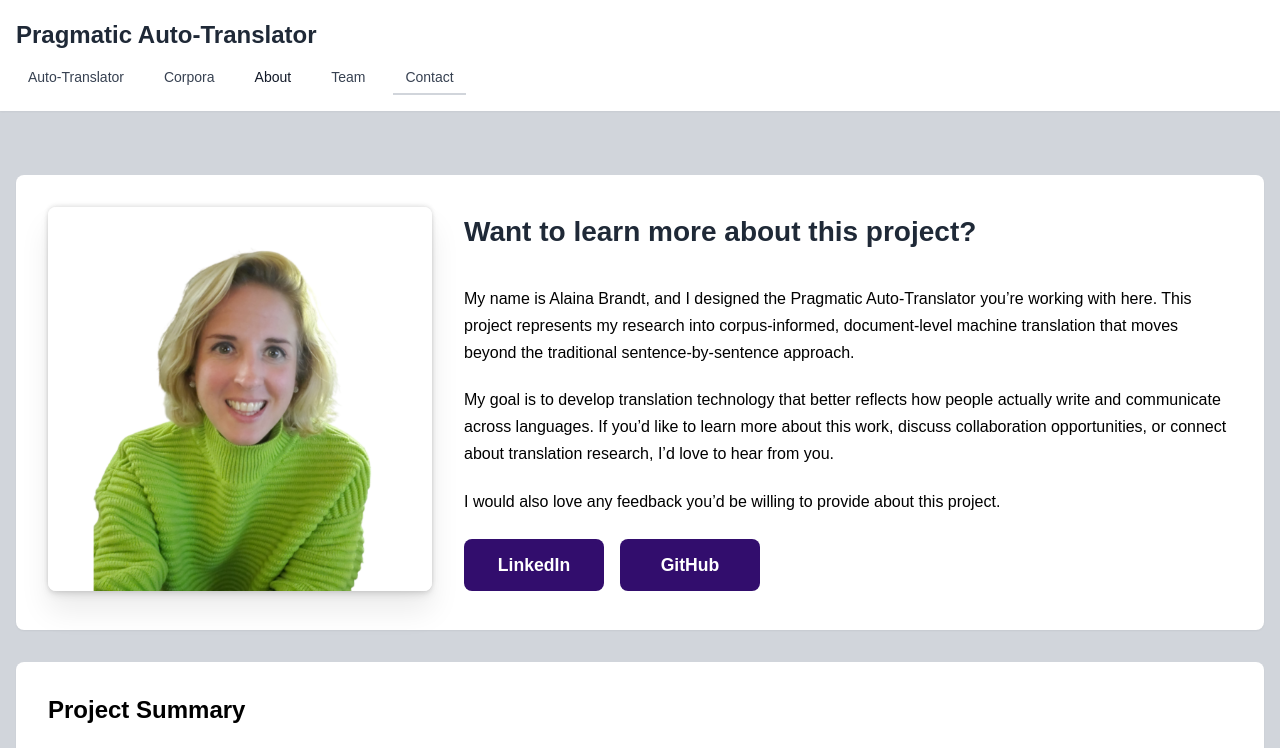
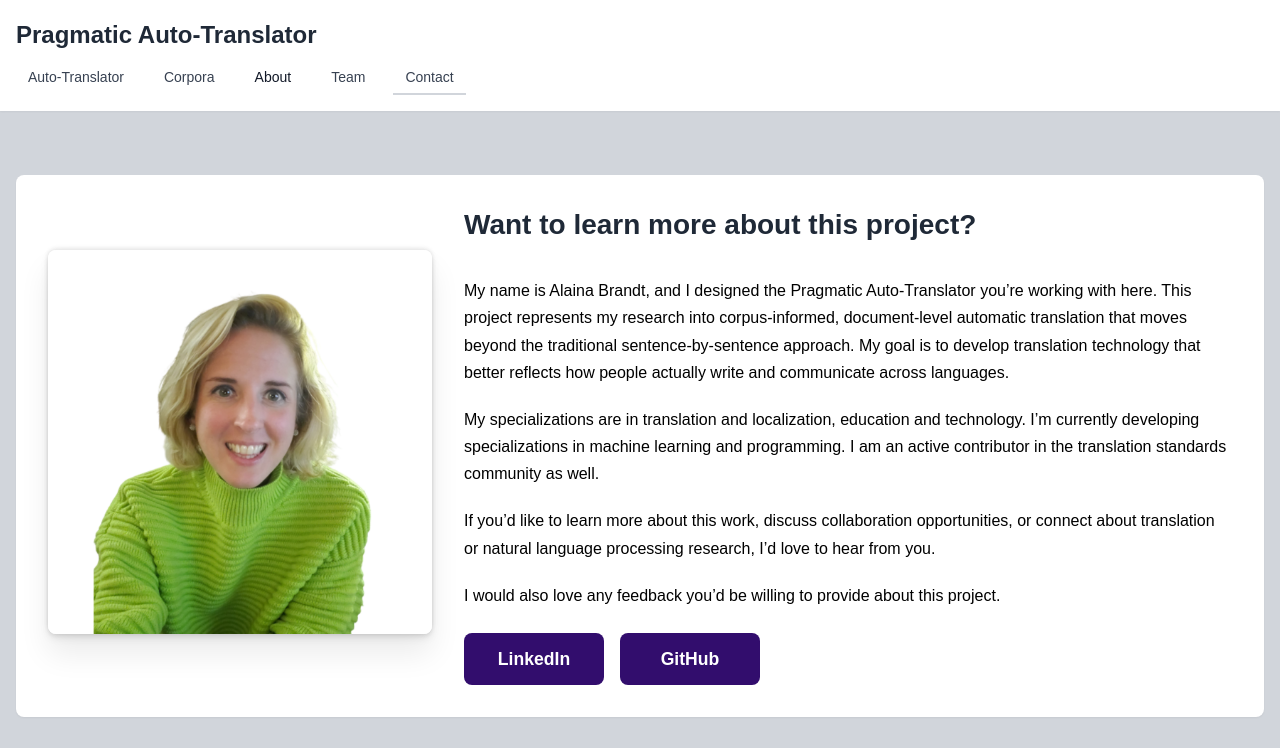
Before and after one commit to alainamb/pragmatic-auto-translator-v2, a plain HTML site: page frontend/contact.html in a window 1280 px wide. Shown: the top 748 px of the page. Drawn offline with Linux system fonts and the light colour scheme.

Commit message:
Updating the Contact page

```diff
--- a/frontend/contact.html
+++ b/frontend/contact.html
@@ -35,9 +35,11 @@
 
                 <div class="contact-info">
                     <h2>Want to learn more about this project?</h2>
-                    <p>My name is Alaina Brandt, and I designed the Pragmatic Auto-Translator you’re working with here. This project represents my research into corpus-informed, document-level machine translation that moves beyond the traditional sentence-by-sentence approach.</p>
+                    <p>My name is Alaina Brandt, and I designed the Pragmatic Auto-Translator you’re working with here. This project represents my research into corpus-informed, document-level automatic translation that moves beyond the traditional sentence-by-sentence approach. My goal is to develop translation technology that better reflects how people actually write and communicate across languages.</p>
 
-                    <p>My goal is to develop translation technology that better reflects how people actually write and communicate across languages. If you’d like to learn more about this work, discuss collaboration opportunities, or connect about translation research, I’d love to hear from you.</p>
+                    <p>My specializations are in translation and localization, education and technology. I’m currently developing specializations in machine learning and programming. I am an active contributor in the translation standards community as well.</p>
+
+                    <p>If you’d like to learn more about this work, discuss collaboration opportunities, or connect about translation or natural language processing research, I’d love to hear from you.</p>
 
                     <p>I would also love any feedback you’d be willing to provide about this project.</p>
 
```
